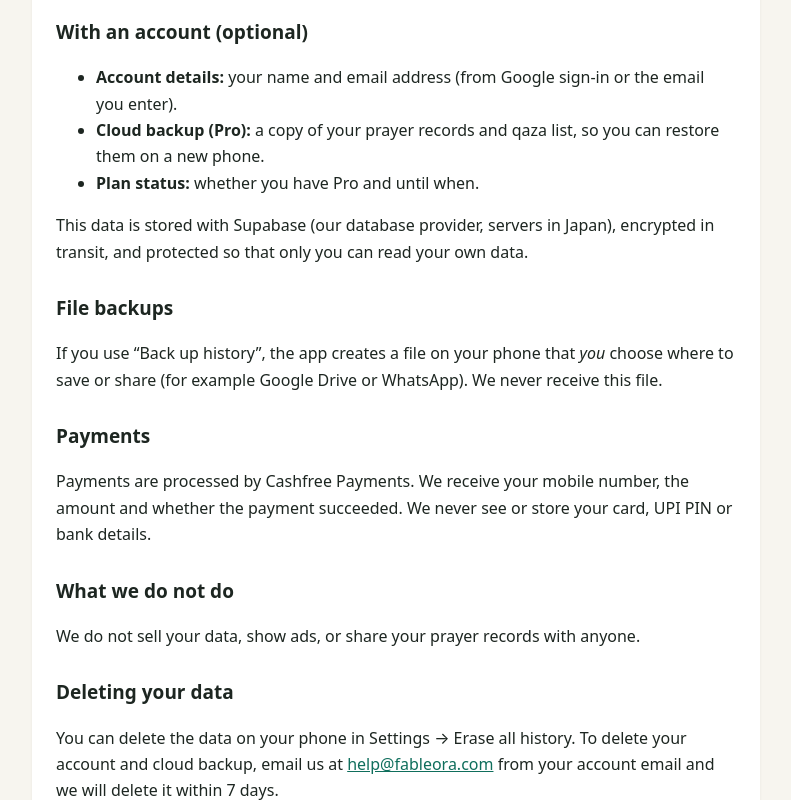
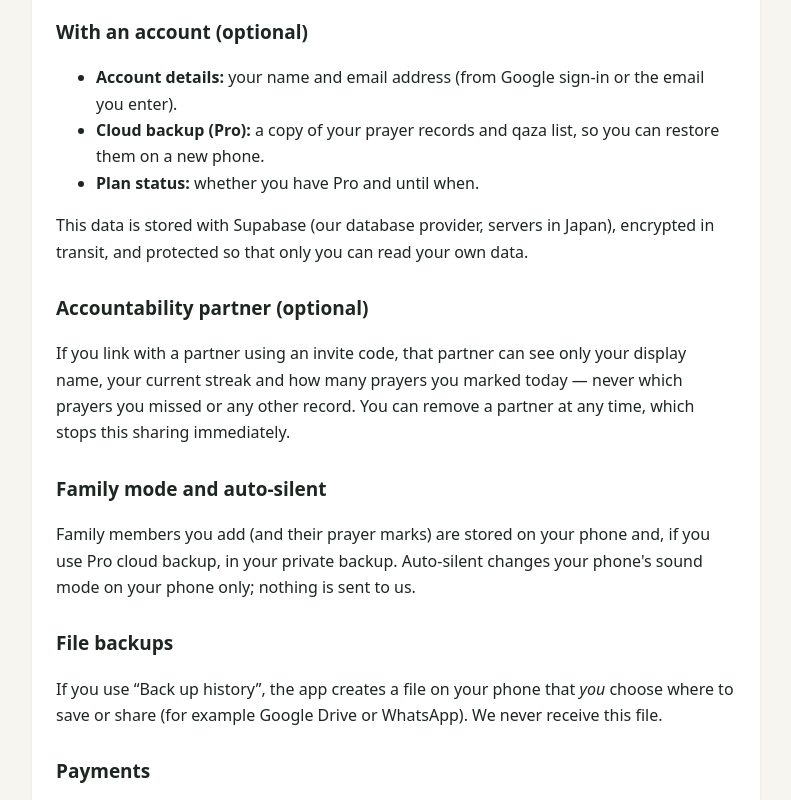
Before and after one commit to adminfableora/namaz-tracker, a plain HTML site: page privacy.html in a window 1280 px wide. Shown: the part 469-1269 px from the top of the page, without its empty margins (244-1035 px from the left). Drawn offline with Linux system fonts and the light colour scheme.

Commit message:
Privacy: partner, family mode and auto-silent
Co-Authored-By: Claude Opus 5.5 <noreply@anthropic.com>

```diff
--- a/privacy.html
+++ b/privacy.html
@@ -35,6 +35,13 @@ To show a city name or search for a city, the location may be sent to your phone
 <li><b>Plan status:</b> whether you have Pro and until when.</li>
 </ul>
 <p>This data is stored with Supabase (our database provider, servers in Japan), encrypted in transit, and protected so that only you can read your own data.</p>
+<h2>Accountability partner (optional)</h2>
+<p>If you link with a partner using an invite code, that partner can see only your display name, your current
+streak and how many prayers you marked today — never which prayers you missed or any other record. You can remove a
+partner at any time, which stops this sharing immediately.</p>
+<h2>Family mode and auto-silent</h2>
+<p>Family members you add (and their prayer marks) are stored on your phone and, if you use Pro cloud backup, in your
+private backup. Auto-silent changes your phone's sound mode on your phone only; nothing is sent to us.</p>
 <h2>File backups</h2>
 <p>If you use “Back up history”, the app creates a file on your phone that <i>you</i> choose where to save or share
 (for example Google Drive or WhatsApp). We never receive this file.</p>
```
